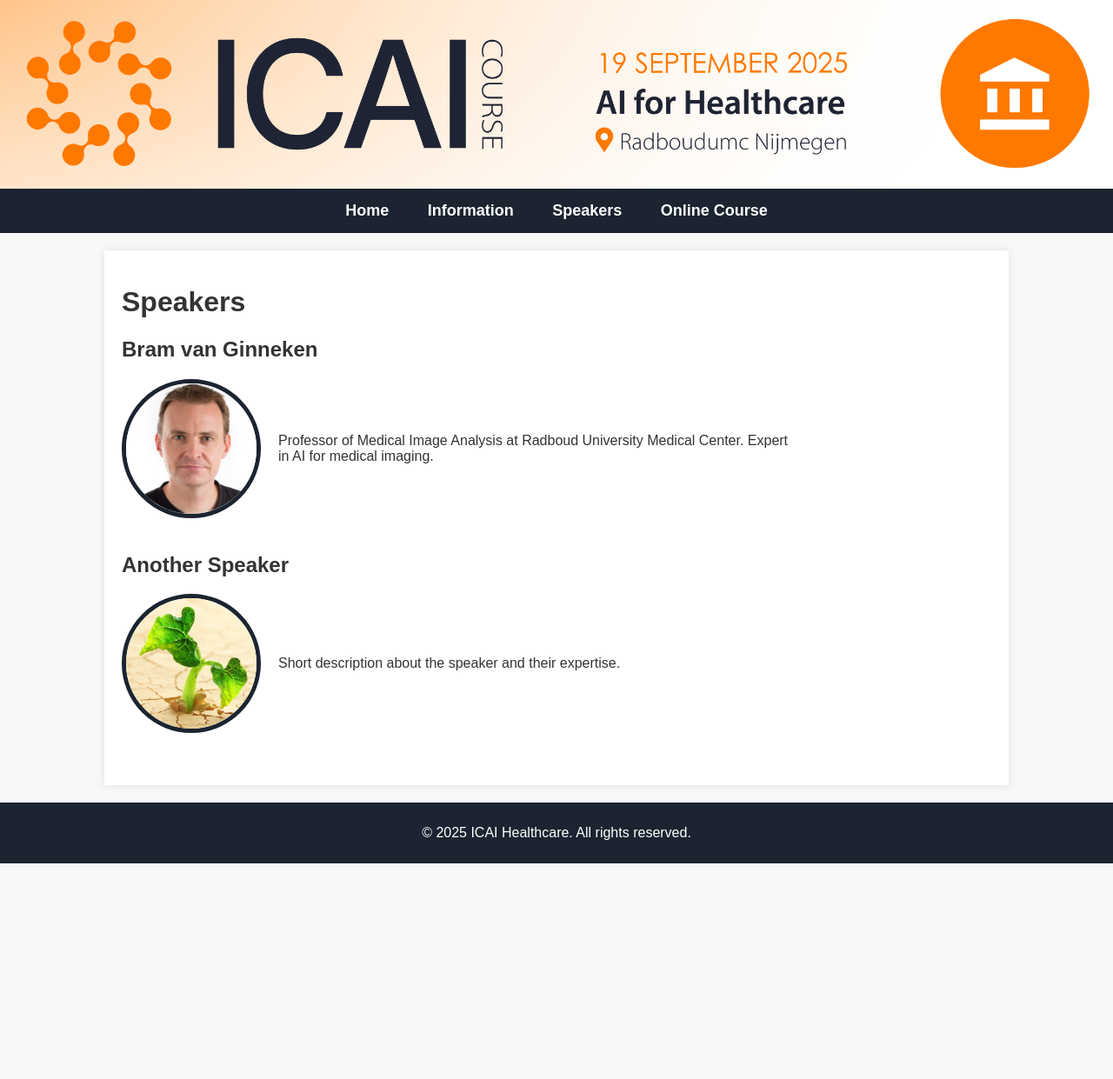
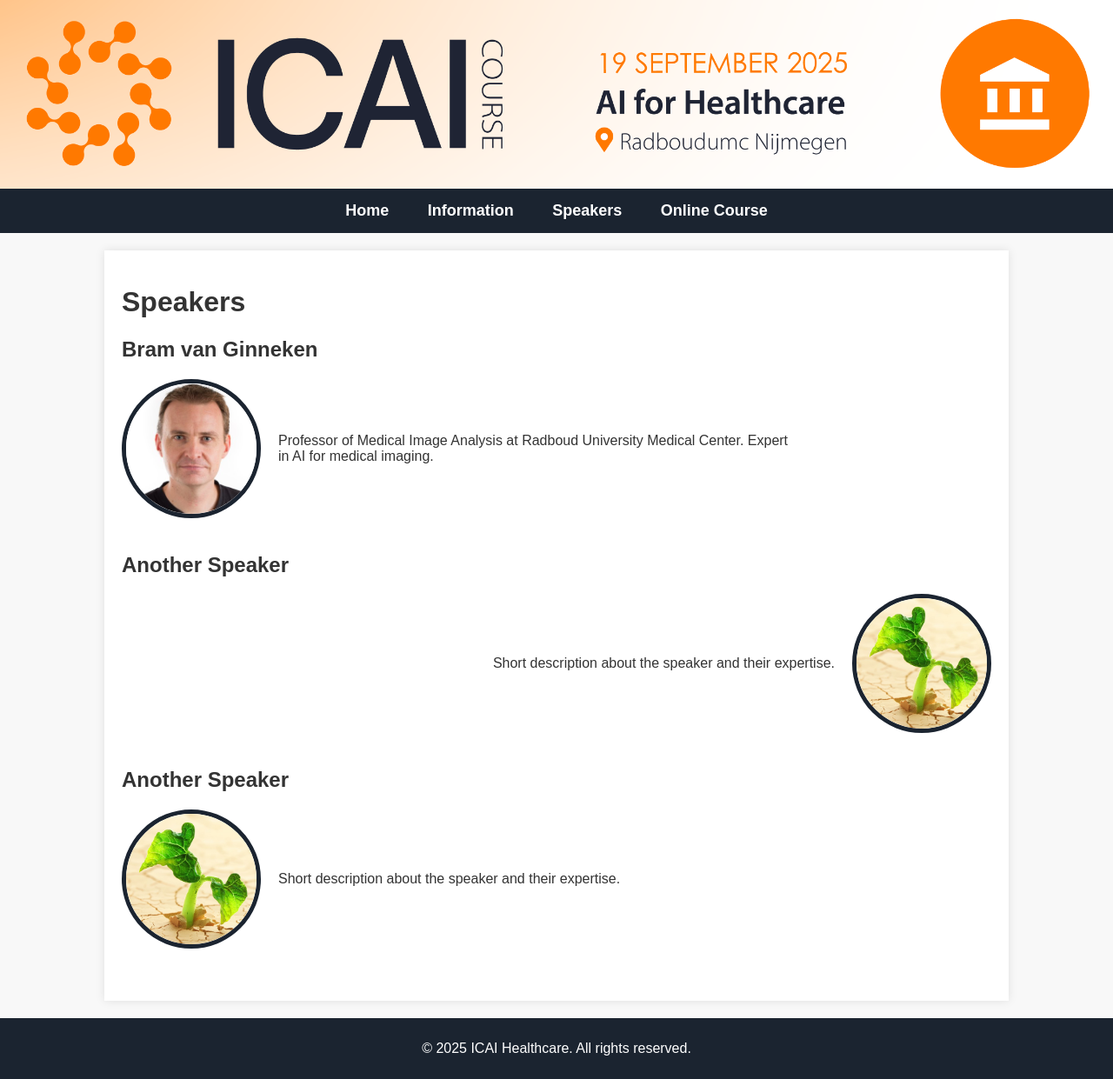
Before and after one commit to marliebesouw/marliebesouw.github.io, a Jekyll site: the page built from speakers.md, in a window 1280 px wide. Shown: the whole page at 87% size. Built offline with Jekyll 4.4.1, drawn with Linux system fonts in a browser that asks for light colours; before the commit the page ends 993 px from its top, so only the background shows below that.

Commit message:
alternate location speakers images

```diff
--- a/assets/css/style.css
+++ b/assets/css/style.css
@@ -148,3 +148,13 @@ header, .hero, .hero img {
 .speaker-info {
     max-width: 600px;
 }
+
+/* Default: Image on the Left */
+.speaker.left {
+    flex-direction: row;
+}
+
+/* Alternate: Image on the Right */
+.speaker.right {
+    flex-direction: row-reverse;
+}
--- a/speakers.md
+++ b/speakers.md
@@ -6,7 +6,7 @@ title: Speakers
 # Speakers
 
 ## Bram van Ginneken
-<div class="speaker">
+<div class="speaker left">
     <img src="{{ site.baseurl }}/assets/img/Bram_van_Ginneken.jpg" alt="Bram van Ginneken">
     <div class="speaker-info">
         <p>Professor of Medical Image Analysis at Radboud University Medical Center. Expert in AI for medical imaging.</p>
@@ -14,9 +14,17 @@ title: Speakers
 </div>
 
 ## Another Speaker
-<div class="speaker">
+<div class="speaker right">
     <img src="{{ site.baseurl }}/assets/img/another-speaker.png" alt="Another Speaker">
     <div class="speaker-info">
         <p>Short description about the speaker and their expertise.</p>
     </div>
 </div>
+
+## Another Speaker
+<div class="speaker left">
+    <img src="{{ site.baseurl }}/assets/img/another-speaker.png" alt="Another Speaker">
+    <div class="speaker-info">
+        <p>Short description about the speaker and their expertise.</p>
+    </div>
+</div>
```
Also changed, not shown: style.css (deleted, +0 -18 lines).
